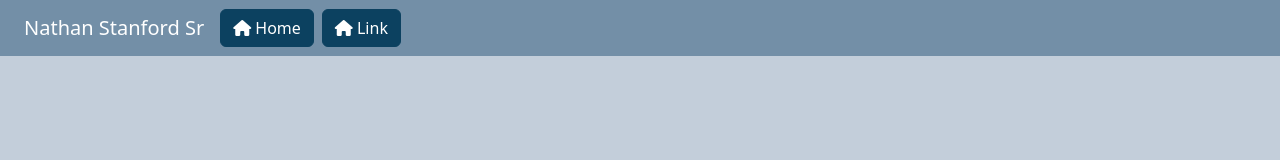
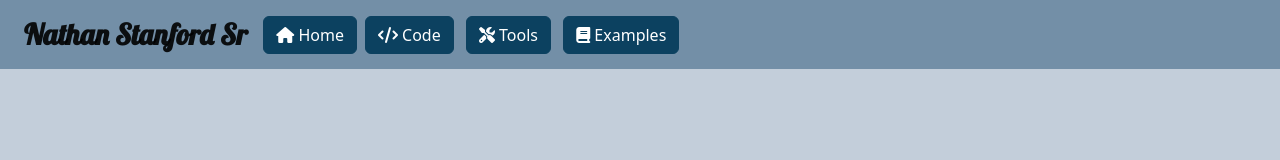
Before and after one commit to nastanford/nastanford.github.io, a website: page index.html in a window 1280 px wide. Drawn offline with Linux system fonts and the light colour scheme.

Commit message:
added logo brand

```diff
--- a/index.html
+++ b/index.html
@@ -7,11 +7,17 @@
   <title>Nathan Stanford</title>
   <link rel="stylesheet" href="./css/bootstrap.css">
   <link rel="stylesheet" href="https://cdnjs.cloudflare.com/ajax/libs/font-awesome/6.1.1/css/all.min.css" integrity="sha512-KfkfwYDsLkIlwQp6LFnl8zNdLGxu9YAA1QvwINks4PhcElQSvqcyVLLD9aMhXd13uQjoXtEKNosOWaZqXgel0g==" crossorigin="anonymous" referrerpolicy="no-referrer" />
+  <link rel="stylesheet" href="https://fonts.googleapis.com/css?family=Lobster"/>
 </head>
 <body class="bg-light">
-
-  <nav class="navbar navbar-expand-lg navbar-dark bg-secondary">
-    <a class="navbar-brand ms-4" href="#">Nathan Stanford Sr</a>
+<style>
+  .logofont {
+    font-family: 'Lobster';
+    font-size: 1.8rem;
+  }
+</style>
+  <nav class="navbar navbar-expand-lg fw-bold bg-secondary">
+    <a class="navbar-brand ms-4" href="#"><span class="logofont">Nathan Stanford Sr</span></a>
     <button class="navbar-toggler" type="button" data-bs-toggle="collapse" data-bs-target="#navbarSupportedContent" aria-controls="navbarSupportedContent" aria-expanded="false" aria-label="Toggle navigation">
       <span class="navbar-toggler-icon"></span>
     </button>
@@ -27,7 +33,17 @@
         <li class="nav-item">
           <a href="/StarWars-API-ColdFusion/" role="button">
           <button type="button" class="btn btn btn-primary position-relative ms-2">
-            <i class="fa-solid fa-house"></i> Link
+            <i class="fa-solid fa-code"></i> Code
+            <span class="position-absolute top-0 start-100 translate-middle badge rounded-pill bg-danger"></span>
+          </button></a>
+          <a href="/StarWars-API-ColdFusion/" role="button">
+          <button type="button" class="btn btn btn-primary position-relative ms-2">
+            <i class="fa-solid fa-screwdriver-wrench"></i> Tools
+            <span class="position-absolute top-0 start-100 translate-middle badge rounded-pill bg-danger"></span>
+          </button></a>
+          <a href="/StarWars-API-ColdFusion/" role="button">
+          <button type="button" class="btn btn btn-primary position-relative ms-2">
+            <i class="fa-solid fa-book"></i> Examples
             <span class="position-absolute top-0 start-100 translate-middle badge rounded-pill bg-danger"></span>
           </button></a>
         </li>
```
